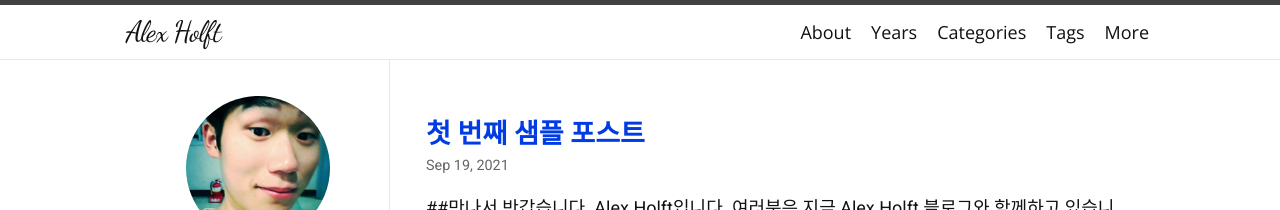
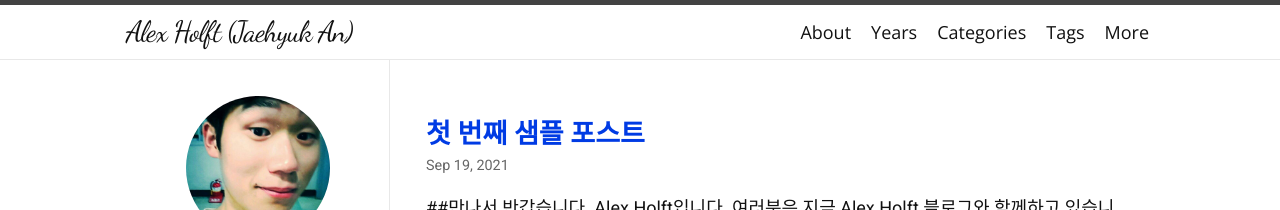
Before and after one commit to alexholft2/alexholft2.github.io, a Jekyll site: the page built from index.html, in a window 1280 px wide. Shown: the top 210 px of the page. Built offline with Jekyll 4.4.1, drawn with Linux system fonts in a browser that asks for light colours; nearby versions of some CDN libraries; some web fonts are replaced; the list of posts is cut into pages by our own code.

```diff
--- a/_config.yml
+++ b/_config.yml
@@ -1,4 +1,4 @@
-title: Alex Holft
+title: Alex Holft (Jaehyuk An)
 description: A minimal and beautiful Jekyll theme best for writing and note-taking.
 author: Jaehyuk An
 avatar: /logo.png
```
